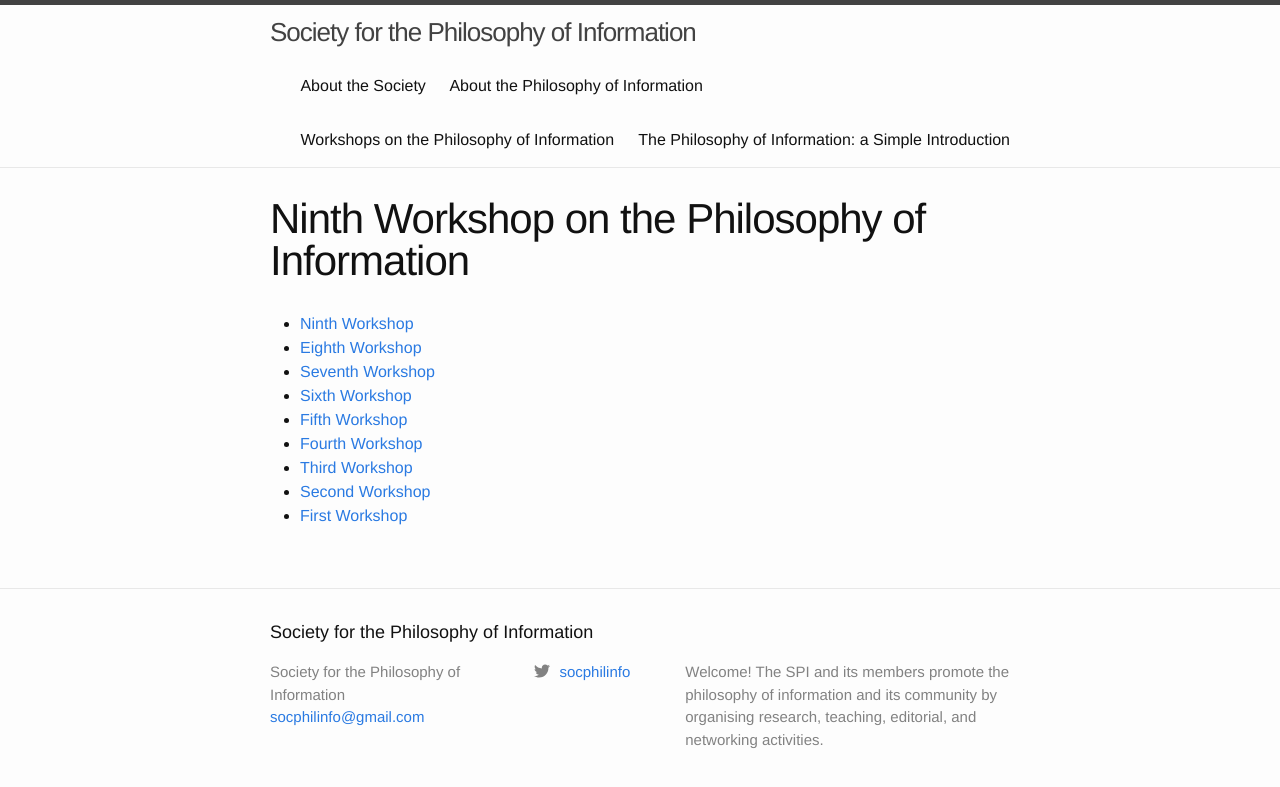
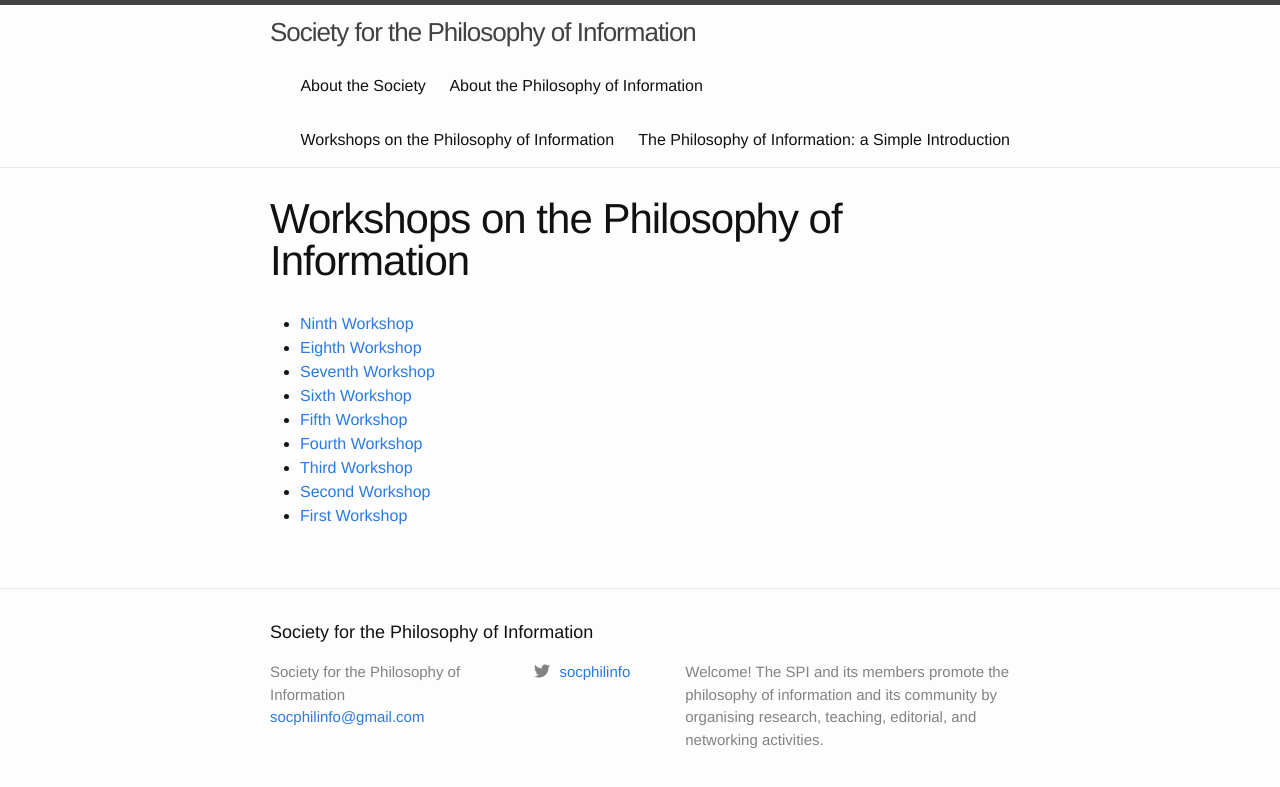
Before and after one commit to socphilinfo/socphilinfo.github.io, a Jekyll site: the page built from workshops/index.md, in a window 1280 px wide. Shown: the top 787 px of the page. Built offline with Jekyll 4.4.1, drawn with Linux system fonts in a browser that asks for light colours.

Commit message:
fixed title

```diff
--- a/workshops/index.md
+++ b/workshops/index.md
@@ -5,7 +5,7 @@ created: '2018-06-19'
 updated: '2018-06-19'
 layout: page
 tags: [SPI workshop]
-title: Ninth Workshop on the Philosophy of Information
+title: Workshops on the Philosophy of Information
 ---
 
 + [Ninth Workshop](wpi9/)
```
